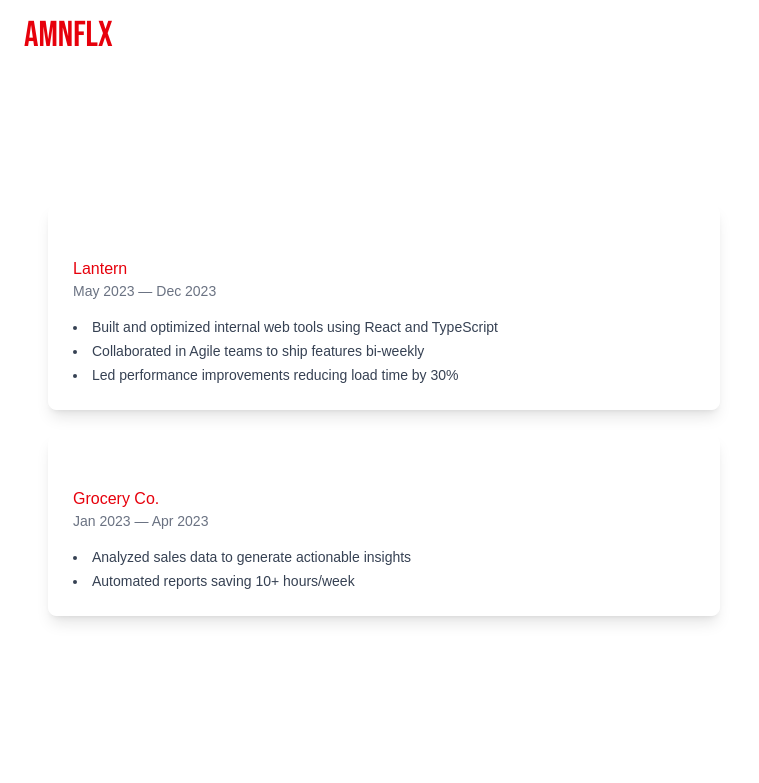
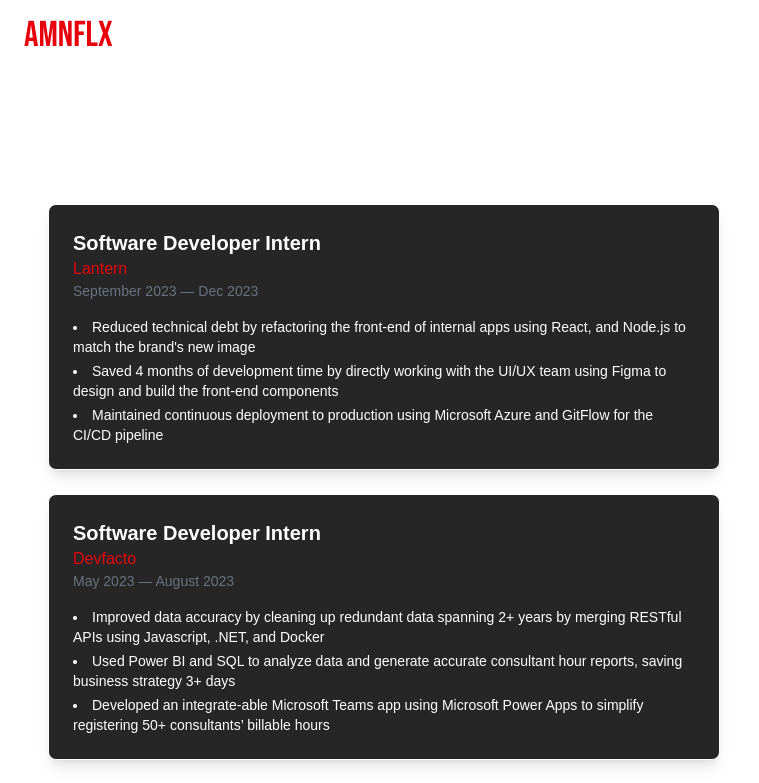
Before and after one commit to amn-xyz/amnflx, a Next.js app in the folder amnflx/: page /home/experiences in a window 1280 px wide. Shown: the top 783 px of the page, without its empty margins (0-759 px from the left). Built offline with nearby package versions, Linux system fonts and the light colour scheme.

Commit message:
ui: Updated Experience info and look

```diff
--- a/amnflx/src/app/home/experiences/page.tsx
+++ b/amnflx/src/app/home/experiences/page.tsx
@@ -17,23 +17,36 @@
     id: 1,
     position: "Software Developer Intern",
     company: "Lantern",
-    from: "May 2023",
+    from: "September 2023",
     to: "Dec 2023",
     description: [
-      "Built and optimized internal web tools using React and TypeScript",
-      "Collaborated in Agile teams to ship features bi-weekly",
-      "Led performance improvements reducing load time by 30%",
+      "Reduced technical debt by refactoring the front-end of internal apps using React, and Node.js to match the brand's new image",
+      "Saved 4 months of development time by directly working with the UI/UX team using Figma to design and build the front-end components",
+      "Maintained continuous deployment to production using Microsoft Azure and GitFlow for the CI/CD pipeline",
     ],
   },
   {
     id: 2,
+    position: "Software Developer Intern",
+    company: "Devfacto",
+    from: "May 2023",
+    to: "August 2023",
+    description: [
+      "Improved data accuracy by cleaning up redundant data spanning 2+ years by merging RESTful APIs using Javascript, .NET, and Docker",
+      "Used Power BI and SQL to analyze data and generate accurate consultant hour reports, saving business strategy 3+ days",
+      "Developed an integrate-able Microsoft Teams app using Microsoft Power Apps to simplify registering 50+ consultants’ billable hours",
+    ],
+  },
+  {
+    id: 3,
     position: "Data Analyst Intern",
-    company: "Grocery Co.",
-    from: "Jan 2023",
-    to: "Apr 2023",
+    company: "Etisalat",
+    from: "June 2021",
+    to: "July 2021",
     description: [
-      "Analyzed sales data to generate actionable insights",
-      "Automated reports saving 10+ hours/week",
+      "Collaborated with the Department of Health team on Customer Relations Management applications similar to Power BI to monitor approximately 2,000+ positive COVID-19 cases",
+      "Monitored COVID-19 home quarantine program files, using wearable tech to track the location of patients, ensuring 100% adherence to quarantine regulations",
+      "Delivered multilingual customer support, accurately resolving inquiries and reducing response time by 80%",
     ],
   },
 ];
@@ -48,14 +61,14 @@
         {experiences.map((exp) => (
           <div
             key={exp.id}
-            className="bg-white rounded-lg p-6 shadow-lg border hover:shadow-red-600 transition duration-300"
+            className="bg-neutral-800 rounded-lg p-6 shadow-lg border hover:shadow-red-600 transition duration-300"
           >
             <h3 className="text-xl font-semibold">{exp.position}</h3>
             <p className="text-red-600 font-medium">{exp.company}</p>
             <p className="text-sm text-gray-500 mb-4">
               {exp.from} — {exp.to}
             </p>
-            <ul className="list-disc list-inside text-sm text-gray-700 space-y-1">
+            <ul className="list-disc list-inside text-sm space-y-1">
               {exp.description.map((point, idx) => (
                 <li key={idx}>{point}</li>
               ))}
```
